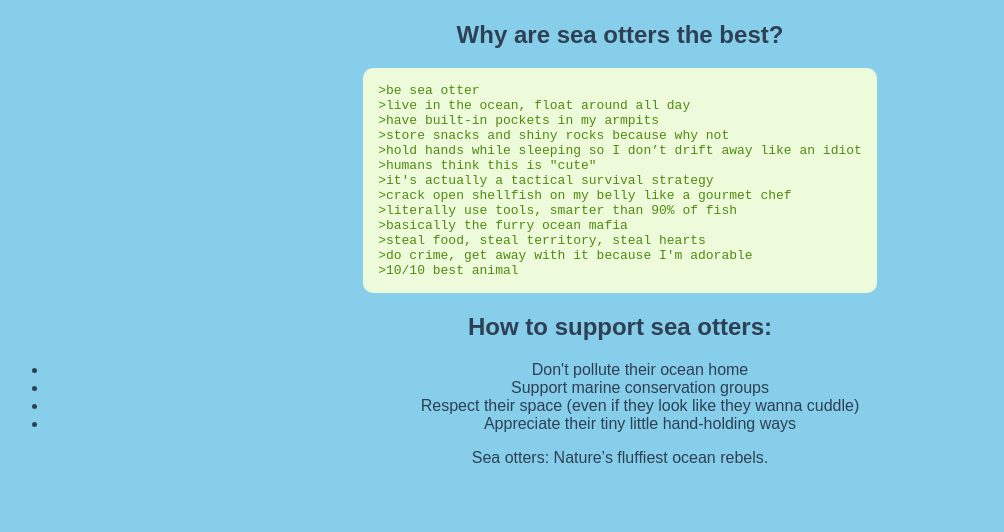
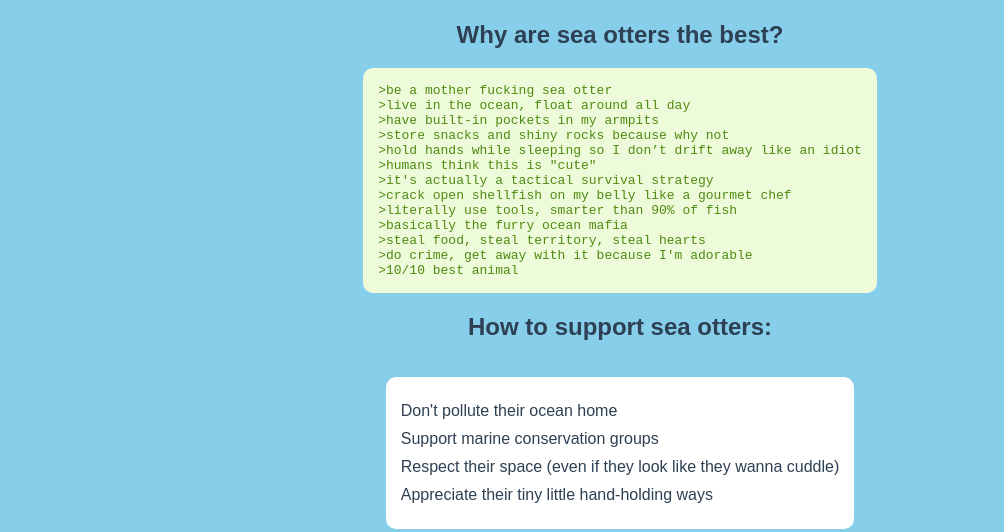
Before and after one commit to CrypticPoptartz/crypticpoptartz.github.io, a plain HTML site: page index.html in a window 1280 px wide. Shown: the part 355-887 px from the top of the page, without its empty margins (20-1024 px from the left). Before the commit the page ends 866 px from the top, so only its background shows below. Drawn offline with Linux system fonts and the light colour scheme.

Commit message:
Update index.html

```diff
--- a/index.html
+++ b/index.html
@@ -28,6 +28,17 @@
             font-family: monospace;
             color: #4F8A10;
         }
+        ul {
+            text-align: left;
+            display: inline-block;
+            background: #fff;
+            padding: 15px;
+            border-radius: 10px;
+            list-style-type: none;
+        }
+        ul li {
+            margin: 10px 0;
+        }
     </style>
 </head>
 <body>
@@ -39,7 +50,7 @@
     <h2>Why are sea otters the best?</h2>
 
     <div class="greentext">
-        >be sea otter<br>
+        >be a mother fucking sea otter<br>
         >live in the ocean, float around all day<br>
         >have built-in pockets in my armpits<br>
         >store snacks and shiny rocks because why not<br>
```
